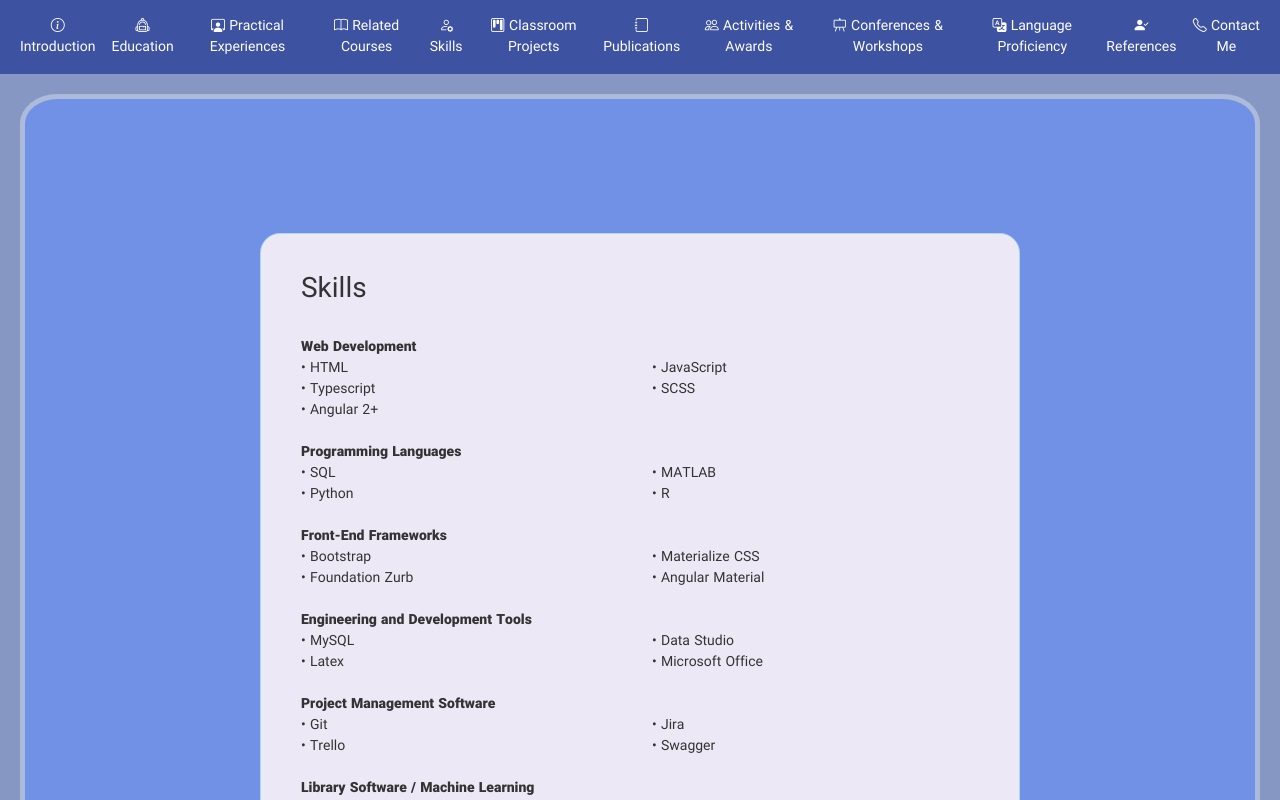
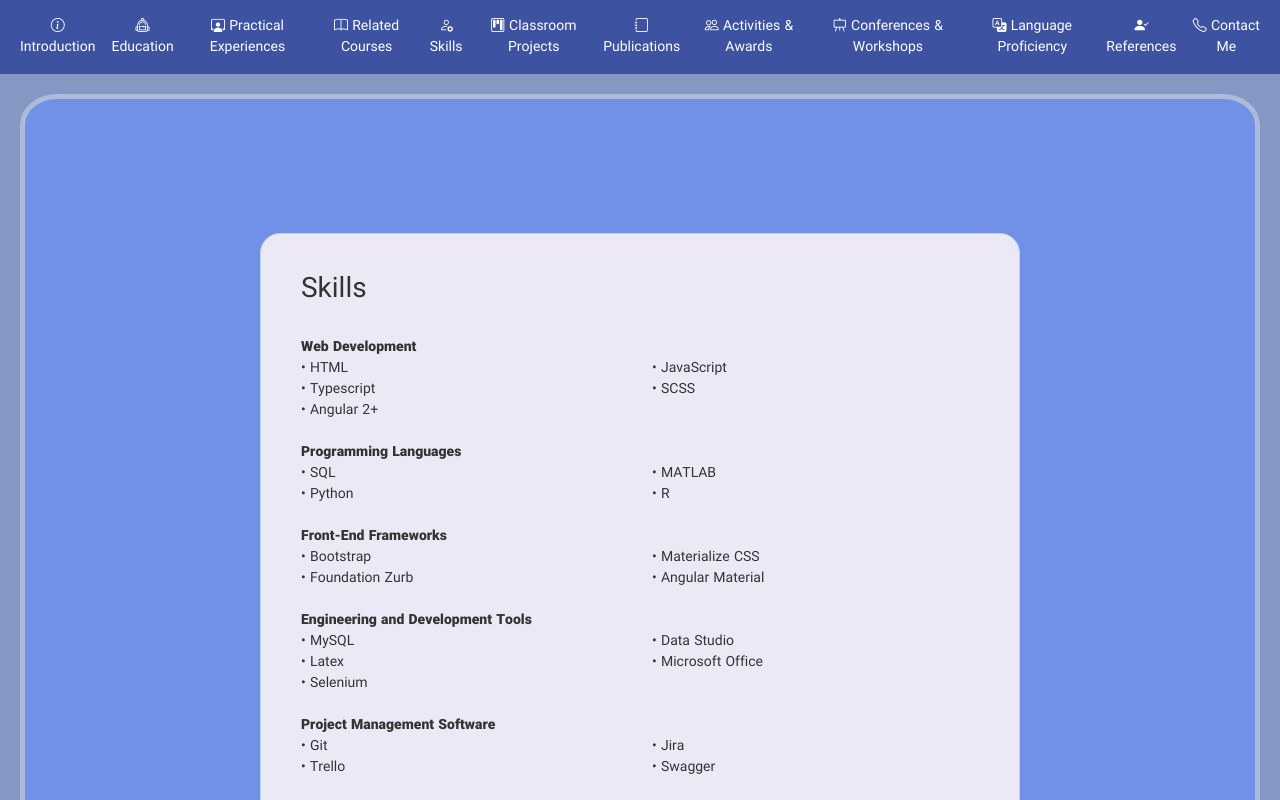
Before and after one commit to samanzameni/personal-webpage, an Angular app: page /skills in a window 1280 px wide. Shown: the top 800 px of the page. Built offline with nearby package versions, Linux system fonts and the light colour scheme.

Commit message:
updating skills

```diff
--- a/src/app/feature/pages/skills/skills.component.html
+++ b/src/app/feature/pages/skills/skills.component.html
@@ -58,6 +58,11 @@
             •	Microsoft Office
           </div>
         </div>
+        <div class="row">
+          <div class="col-sm-6 col-md-6 col-lg-6" >•  Selenium </div>
+          <div class="col-sm-6 col-md-6 col-lg-6">
+            </div>
+        </div>
         <br>
         <b>Project Management Software</b> <br>
         <div class="row">
```
